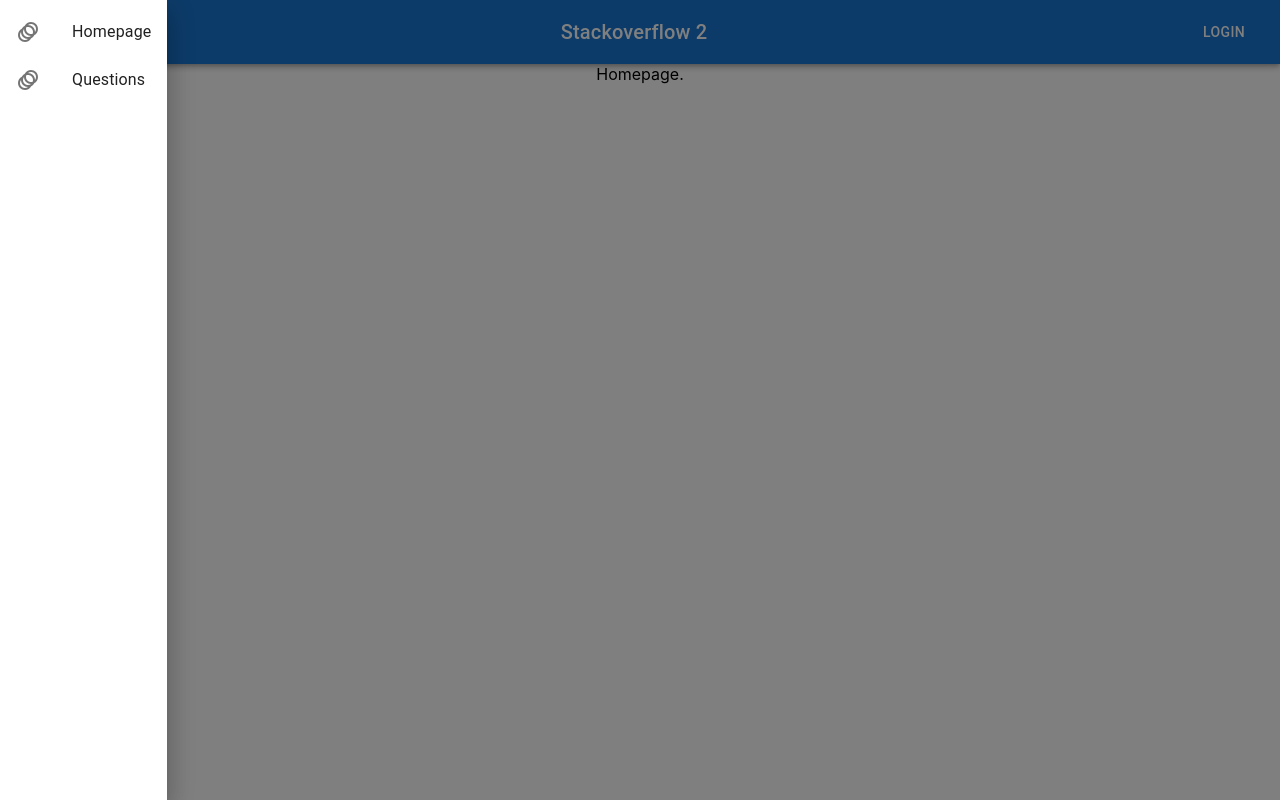
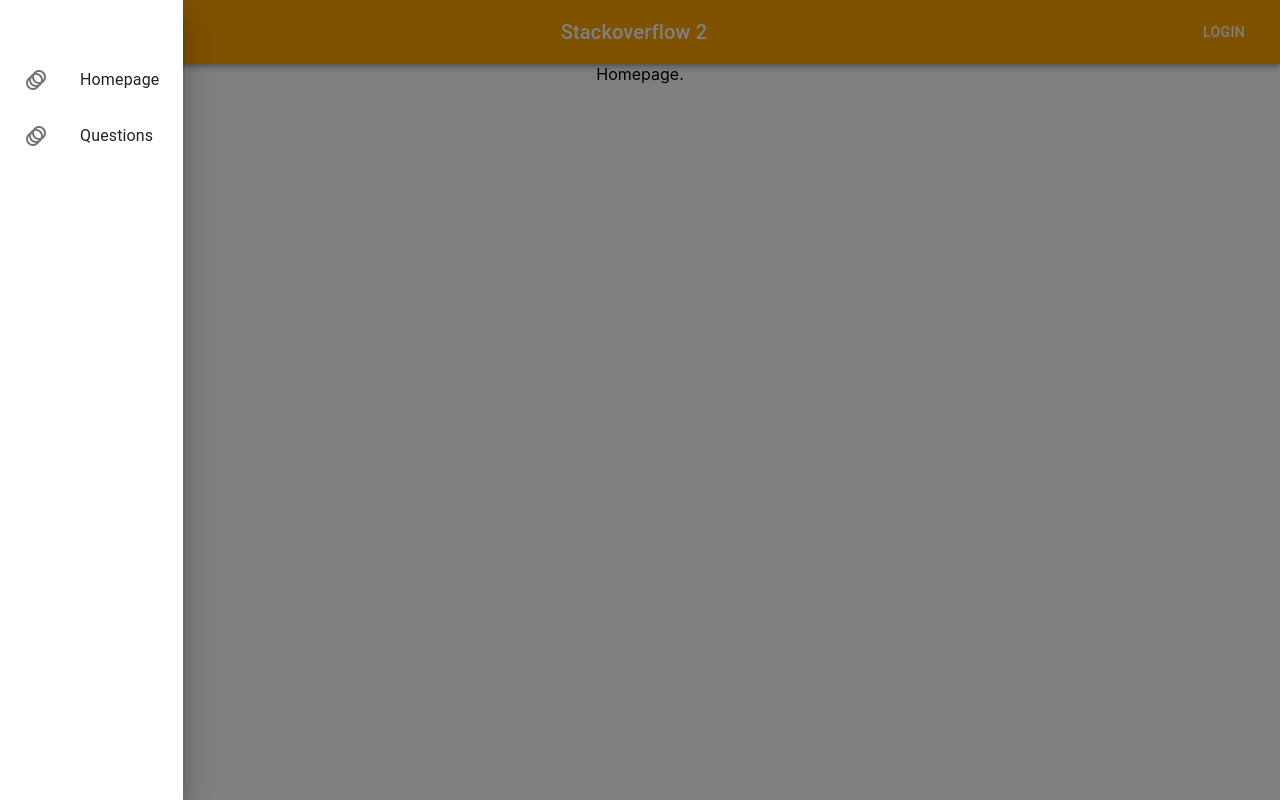
Before and after one commit to attilaklmn/stackoverflow, a React (Create React App) app in the folder frontend/: page / in a window 1280 px wide. Both pictures are taken after a click on the button "menu". Built offline with nearby package versions, Linux system fonts and the light colour scheme.

Commit message:
change colors and make menu items bigger

```diff
--- a/frontend/src/Home.js
+++ b/frontend/src/Home.js
@@ -1,12 +1,5 @@
-import TemporaryDrawer from "./components/TemporaryDrawer"
+const Home = () => {
+  return <div>Homepage.</div>;
+};
 
-
-const Home = () => {
-    return (
-        <div>
-            Homepage.
-        </div>
-    )
-}
-
-export default Home
+export default Home;
--- a/frontend/src/SideMenu.js
+++ b/frontend/src/SideMenu.js
@@ -1,43 +1,56 @@
-import List from '@mui/material/List';
-import ListItem from '@mui/material/ListItem';
-import ListItemButton from '@mui/material/ListItemButton';
-import ListItemIcon from '@mui/material/ListItemIcon';
-import ListItemText from '@mui/material/ListItemText';
-import AnimationIcon from '@mui/icons-material/Animation';
-import { Drawer } from '@mui/material';
-import { useNavigate } from 'react-router-dom';
+import List from "@mui/material/List";
+import ListItem from "@mui/material/ListItem";
+import ListItemButton from "@mui/material/ListItemButton";
+import ListItemIcon from "@mui/material/ListItemIcon";
+import ListItemText from "@mui/material/ListItemText";
+import AnimationIcon from "@mui/icons-material/Animation";
+import { Drawer } from "@mui/material";
+import { useNavigate } from "react-router-dom";
 
 const SideMenu = (props) => {
   const navigate = useNavigate();
   return (
-        <Drawer anchor='left' open={props.isOpen} onClose={() => props.handleDrawerToggle()}>
-      <List>
-          <ListItem key='Homepage' onClick={() => {
+    <Drawer
+      anchor="left"
+      open={props.isOpen}
+      onClose={() => props.handleDrawerToggle()}
+    >
+      <List sx={{ marginTop: '40px' }}>
+        <ListItem
+          sx={{margin: 1}}
+          key="Homepage"
+          onClick={() => {
             props.handleDrawerToggle();
-            navigate("/")
-          }} disablePadding>
+            navigate("/");
+          }}
+          disablePadding
+        >
           <ListItemButton>
             <ListItemIcon>
-                <AnimationIcon/>
+              <AnimationIcon />
             </ListItemIcon>
-              <ListItemText primary='Homepage' />
+            <ListItemText primary="Homepage" />
           </ListItemButton>
         </ListItem>
-          <ListItem key='Questions' onClick={() => {
+        <ListItem
+          sx={{margin: 1}}
+          key="Questions"
+          onClick={() => {
             props.handleDrawerToggle();
-            navigate("/questions")
-          }} disablePadding>
+            navigate("/questions");
+          }}
+          disablePadding
+        >
           <ListItemButton>
             <ListItemIcon>
-                <AnimationIcon/>
+              <AnimationIcon />
             </ListItemIcon>
-              <ListItemText primary='Questions' />
+            <ListItemText primary="Questions" />
           </ListItemButton>
         </ListItem>
-
       </List>
     </Drawer>
-    )
-}
+  );
+};
 
 export default SideMenu;
--- a/frontend/src/components/Appbar.js
+++ b/frontend/src/components/Appbar.js
@@ -1,18 +1,16 @@
-import * as React from 'react';
-import AppBar from '@mui/material/AppBar';
-import Box from '@mui/material/Box';
-import Toolbar from '@mui/material/Toolbar';
-import Typography from '@mui/material/Typography';
-import Button from '@mui/material/Button';
-import IconButton from '@mui/material/IconButton';
-import MenuIcon from '@mui/icons-material/Menu';
+import * as React from "react";
+import AppBar from "@mui/material/AppBar";
+import Box from "@mui/material/Box";
+import Toolbar from "@mui/material/Toolbar";
+import Typography from "@mui/material/Typography";
+import Button from "@mui/material/Button";
+import IconButton from "@mui/material/IconButton";
+import MenuIcon from "@mui/icons-material/Menu";
 
 export default function Appbar(props) {
-
-
   return (
     <Box sx={{ flexGrow: 1 }}>
-      <AppBar position="static">
+      <AppBar position="static" sx={{ backgroundColor: 'orange' }}>
         <Toolbar>
           <IconButton
             size="large"
@@ -20,7 +18,7 @@ export default function Appbar(props) {
             color="inherit"
             aria-label="menu"
             sx={{ mr: 2 }}
-            onClick={props.handleDrawerToggle}
+            onClick={() => props.handleDrawerToggle()}
           >
             <MenuIcon />
           </IconButton>
--- a/frontend/src/index.js
+++ b/frontend/src/index.js
@@ -1,17 +1,11 @@
-import React from 'react';
-import ReactDOM from 'react-dom/client';
-import './index.css';
-import App from './App';
-import reportWebVitals from './reportWebVitals';
+import React from "react";
+import ReactDOM from "react-dom/client";
+import "./index.css";
+import App from "./App";
 
-const root = ReactDOM.createRoot(document.getElementById('root'));
+const root = ReactDOM.createRoot(document.getElementById("root"));
 root.render(
   <React.StrictMode>
     <App />
   </React.StrictMode>
 );
-
-// If you want to start measuring performance in your app, pass a function
-// to log results (for example: reportWebVitals(console.log))
-// or send to an analytics endpoint. Learn more: https://bit.ly/CRA-vitals
-reportWebVitals();
--- a/frontend/src/reportWebVitals.js
+++ /dev/null
@@ -1,13 +0,0 @@
-const reportWebVitals = onPerfEntry => {
-  if (onPerfEntry && onPerfEntry instanceof Function) {
-    import('web-vitals').then(({ getCLS, getFID, getFCP, getLCP, getTTFB }) => {
-      getCLS(onPerfEntry);
-      getFID(onPerfEntry);
-      getFCP(onPerfEntry);
-      getLCP(onPerfEntry);
-      getTTFB(onPerfEntry);
-    });
-  }
-};
-
-export default reportWebVitals;
```
Also changed, not shown: frontend/src/setupTests.js (deleted, +0 -5 lines), frontend/src/components/TemporaryDrawer.js (deleted), frontend/src/logo.svg (deleted), 1 other file (tests, documents, lock files or other folders). Lines whose indentation alone changed are shown as unchanged.
